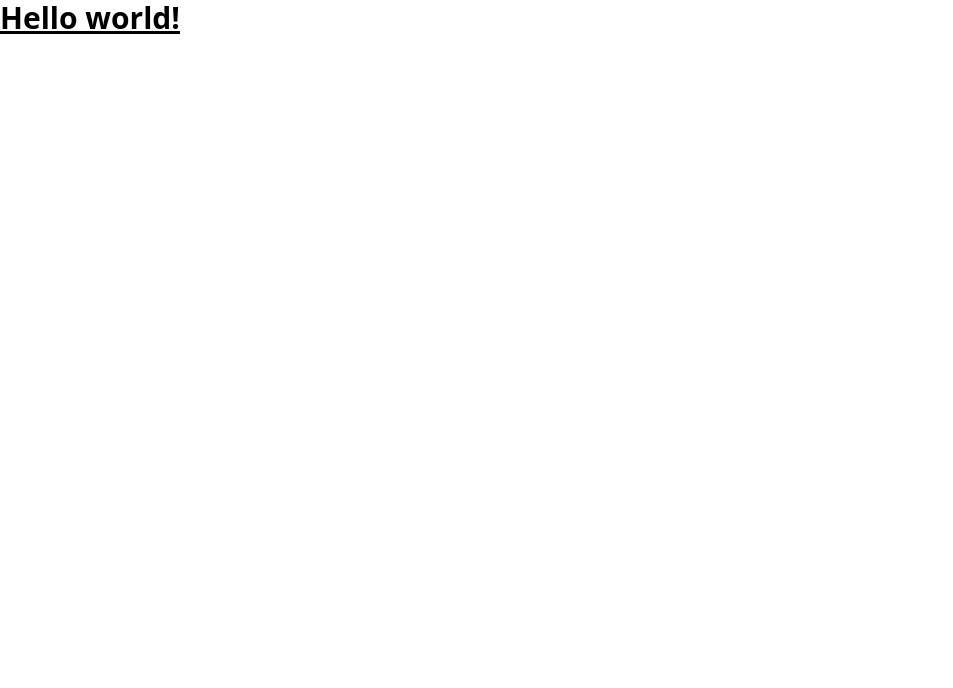
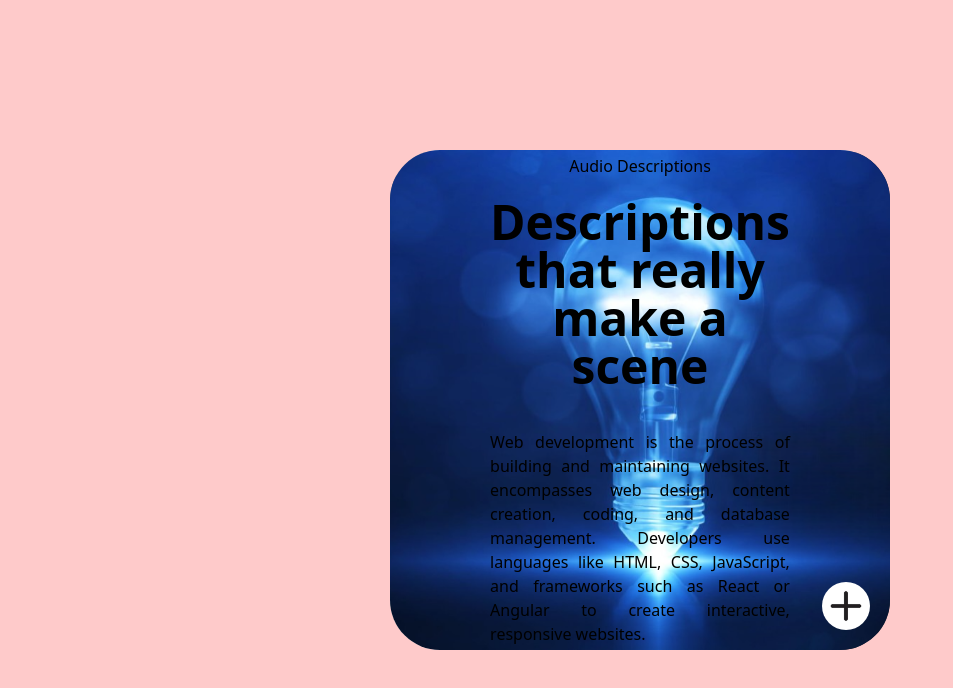
Before and after one commit to JannatulMauaEmu/jannatul-project-1-by-tailwind-css, a website: page src/index.html in a window 1280 px wide. Shown: the whole page, without its empty margins (0-953 px from the left). Drawn offline with Linux system fonts and the light colour scheme; files whose address does not match are found by name.

Commit message:
modification done

```diff
--- a/src/index.html
+++ b/src/index.html
@@ -1,13 +1,24 @@
-<!doctype html>
-<html>
+<!DOCTYPE html>
+<html lang="en">
 <head>
   <meta charset="UTF-8">
   <meta name="viewport" content="width=device-width, initial-scale=1.0">
   <link href="./output.css" rel="stylesheet">
+  <title>Document</title>
 </head>
 <body>
-  <h1 class="text-3xl font-bold underline">
-    Hello world!
-  </h1>
+  <div class="h-screen bg-red-200 flex justify-center items-center">
+    <div class="card h-[500px] w-[500px] bg-white rounded-[50px] text-black relative">
+      <img src="bgr.jpg" alt="Image description" class="w-full h-full object-cover rounded-[50px]">
+      <div class="absolute top-1/2 left-1/2 transform -translate-x-1/2 -translate-y-1/2 text-center">
+        <p class="font-medium mb-5">Audio Descriptions</p>
+        <h1 class="text-5xl font-bold mb-10">Descriptions that really make a scene</h1>
+        <p class="text-justify">Web development is the process of building and maintaining websites. It encompasses web design, content creation, coding, and database management. Developers use languages like HTML, CSS, JavaScript, and frameworks such as React or Angular to create interactive, responsive websites.</p>
+      </div>
+      <div class="absolute bottom-5 right-5 z-10">
+        <img src="plusicon.jpg" alt="Plus Icon" class="w-12 h-12 bg-white rounded-full p-2">
+      </div>
+    </div>
+  </div>
 </body>
 </html>
--- a/src/input.css
+++ b/src/input.css
@@ -1,3 +1,7 @@
 @tailwind base;
 @tailwind components;
 @tailwind utilities;
+
+.card{
+    background-image: url("../images/bg.jpg");
+}
```
Also changed, not shown: src/bg.jpg (added), src/bgr.jpg (added), src/output.css, src/plus.jpg (added), src/plusicon.jpg (added).
